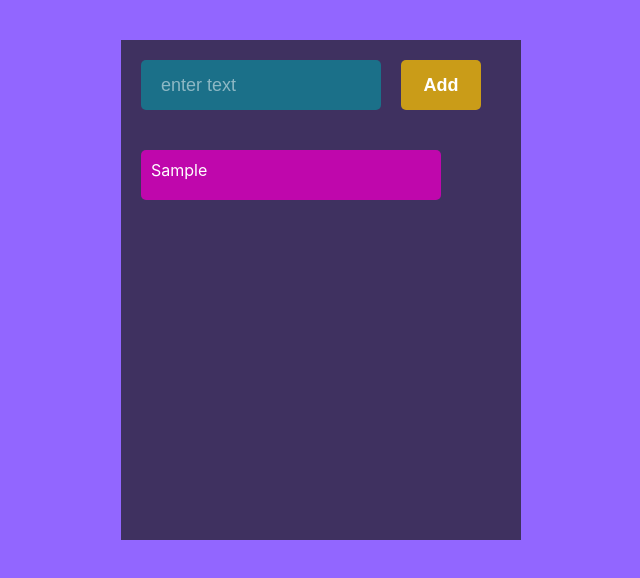
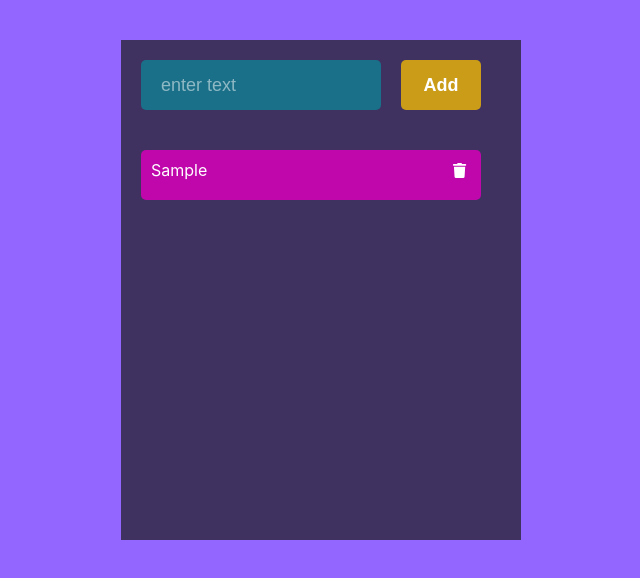
Before and after one commit to michaelpropp18/todo_list, a React (Create React App) app: page / in a window 1280 px wide. Both pictures are taken after typing "Sample" into the empty fields and a click on the button "Add". Shown: the top 578 px of the page, without its empty margins (319-959 px from the left). Built offline with nearby package versions, Linux system fonts and the light colour scheme.

Commit message:
Added fontAwesome

```diff
--- a/package.json
+++ b/package.json
@@ -3,6 +3,9 @@
   "version": "0.1.0",
   "private": true,
   "dependencies": {
+    "@fortawesome/fontawesome-svg-core": "^1.2.26",
+    "@fortawesome/free-solid-svg-icons": "^5.12.0",
+    "@fortawesome/react-fontawesome": "^0.1.8",
     "@testing-library/jest-dom": "^4.2.4",
     "@testing-library/react": "^9.4.0",
     "@testing-library/user-event": "^7.2.1",
--- a/src/App.js
+++ b/src/App.js
@@ -1,6 +1,9 @@
 import React from 'react';
 import './App.css';
 import ListItems from './ListItems';
+import {library} from '@fortawesome/fontawesome-svg-core'
+import {faTrash} from '@fortawesome/free-solid-svg-icons'
+library.add(faTrash);
 
 class App extends React.Component{
   state ={
--- a/src/ListItems.css
+++ b/src/ListItems.css
@@ -1,12 +1,21 @@
 .list{
     color: #fff;
-    width: 300px;
+    width: 340px;
     background-color: #bf07ac;
     height: 50px;
     margin: 20px;
     border-radius: 5px;
 }
-
 .list p{
     padding: 10px;
+    position: relative;
 }
+.list p span{
+    position: absolute;
+    right: 10px;
+    cursor: pointer;
+}
+.faicons{
+    margin: 0 5px;
+    font-size: 15px;
+}
--- a/src/ListItems.js
+++ b/src/ListItems.js
@@ -1,12 +1,19 @@
 import React from 'react';
 import './ListItems.css';
+import {FontAwesomeIcon} from '@fortawesome/react-fontawesome'
+
 
 function ListItems (props) {
     const items = props.items;
     const listItems = items.map(item =>
         {
             return <div className='list' key='item.key'>
-                <p>{item.text}</p>
+                <p>
+                    {item.text}
+                    <span>
+                        <FontAwesomeIcon className='faicons' icon='trash' />
+                    </span>
+                </p>
             </div>
         }
     )
```
Also changed, not shown: 1 other file (tests, documents, lock files or other folders).
